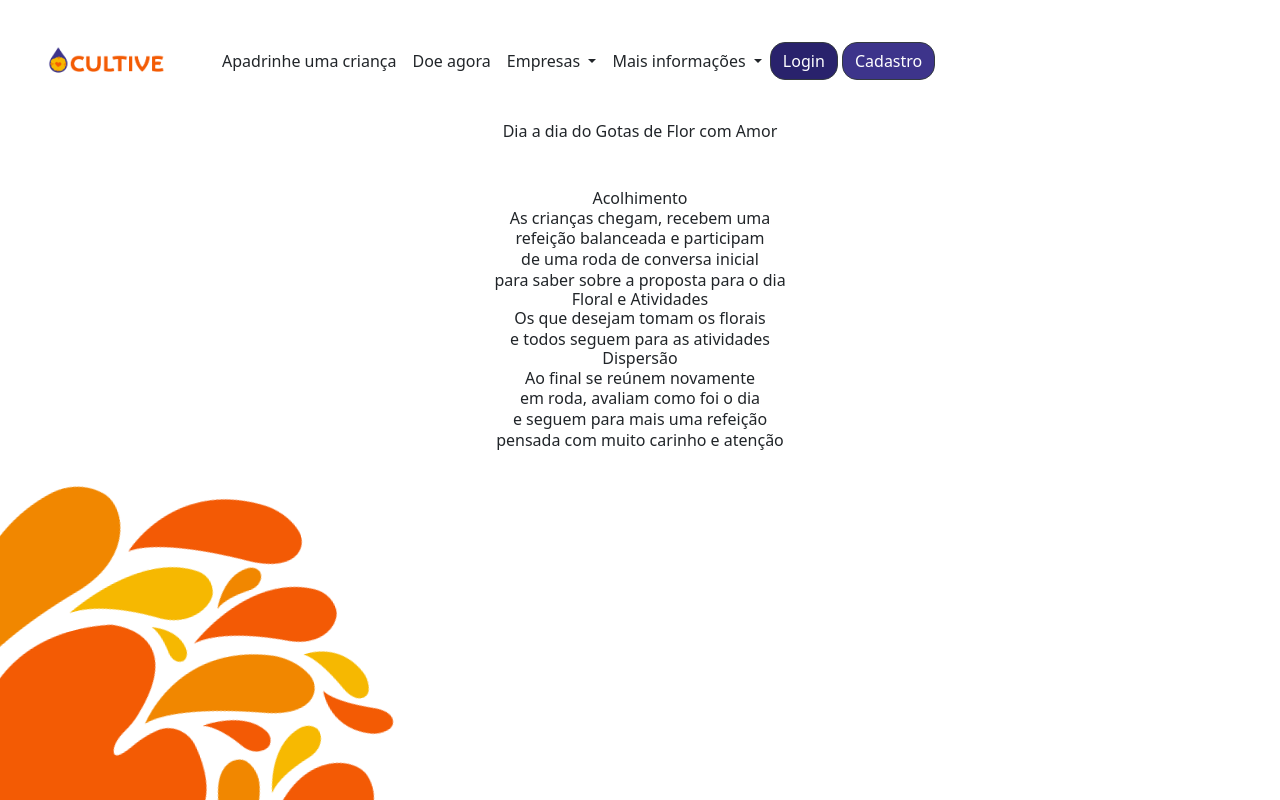
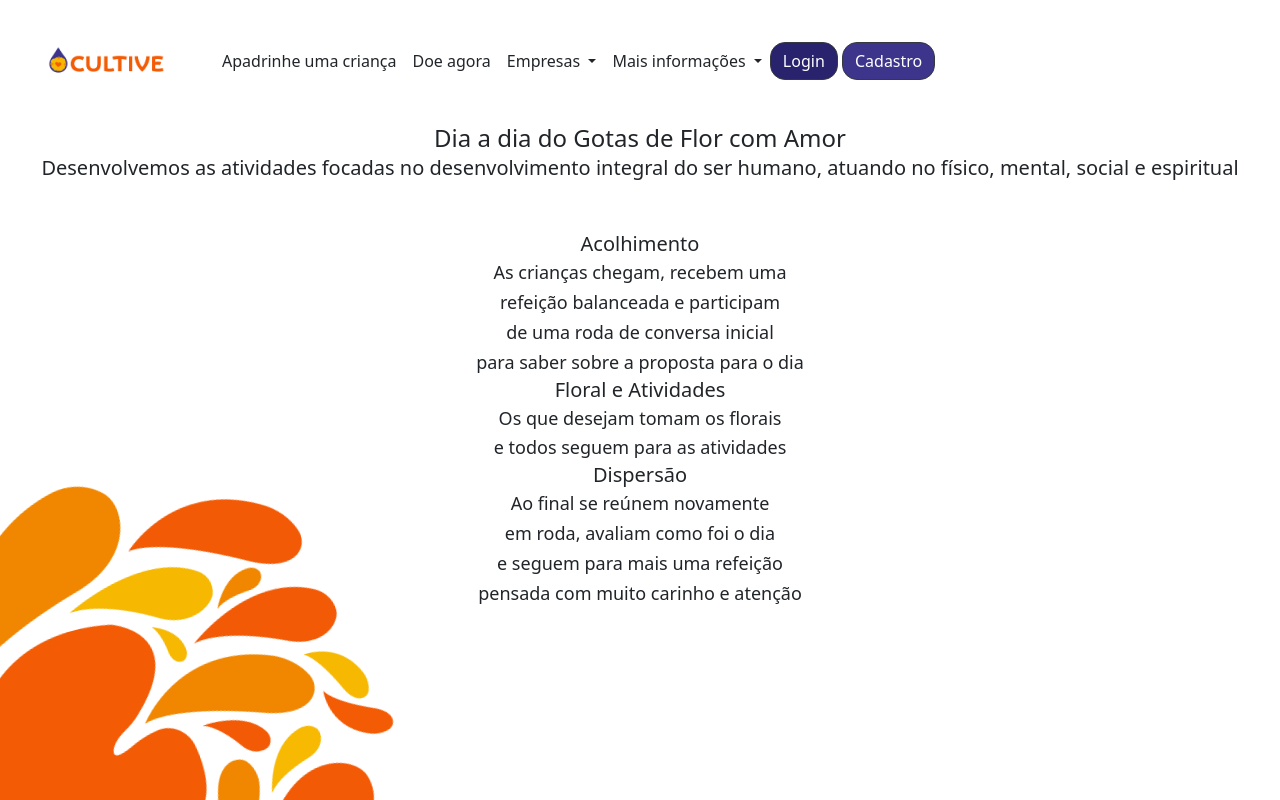
Before and after one commit to claudioavgo/lottus, a Django app: page /diaadiadogotas in a window 1280 px wide. Run offline with Django 4.2, Linux system fonts and the light colour scheme; some libraries are stand-ins or nearby versions.

Commit message:
ajustando diaadiadogotas

```diff
--- a/lottusApp/templates/home/diaadiadogotas.html
+++ b/lottusApp/templates/home/diaadiadogotas.html
@@ -2,18 +2,20 @@
 {% block cor_login %}#29226c{% endblock cor_login %}
 {% block cor_cadastro %}#3d348b{% endblock cor_cadastro %}
 {% block content %}
-<h4 class="centro" >Dia a dia do Gotas de Flor com Amor</h4>
+<h4 class="text-2xl centro" >Dia a dia do Gotas de Flor com Amor</h4>
+<h5 class="text-xl centro"> Desenvolvemos as atividades focadas no desenvolvimento
+    integral do ser humano, atuando no físico, mental, social e espiritual</h5>
 <br></br>
-<h5 class="centro">Acolhimento</h5>
-<h6 class="centro">As crianças chegam, recebem uma
+<h5 class="text-xl centro">Acolhimento</h5>
+<h6 class="text-lg centro">As crianças chegam, recebem uma
     <span class = "quebralinha"></span>refeição balanceada e participam
     <span class = "quebralinha"></span>de uma roda de conversa inicial
     <span class = "quebralinha"></span>para saber sobre a proposta para o dia</h6>
-<h5 class="centro">Floral e Atividades</h5>
-<h6 class="centro">Os que desejam tomam os florais
+<h5 class="text-xl centro">Floral e Atividades</h5>
+<h6 class="text-lg centro">Os que desejam tomam os florais
     <span class = "quebralinha"></span>e todos seguem para as atividades</h6>
-<h5 class="centro">Dispersão</h5>
-<h6 class="centro">Ao final se reúnem novamente
+<h5 class="text-xl centro">Dispersão</h5>
+<h6 class="text-lg centro">Ao final se reúnem novamente
     <span class = "quebralinha"></span>em roda, avaliam como foi o dia
     <span class = "quebralinha"></span>e seguem para mais uma refeição
     <span class = "quebralinha"></span>pensada com muito carinho e atenção</h6>
```
